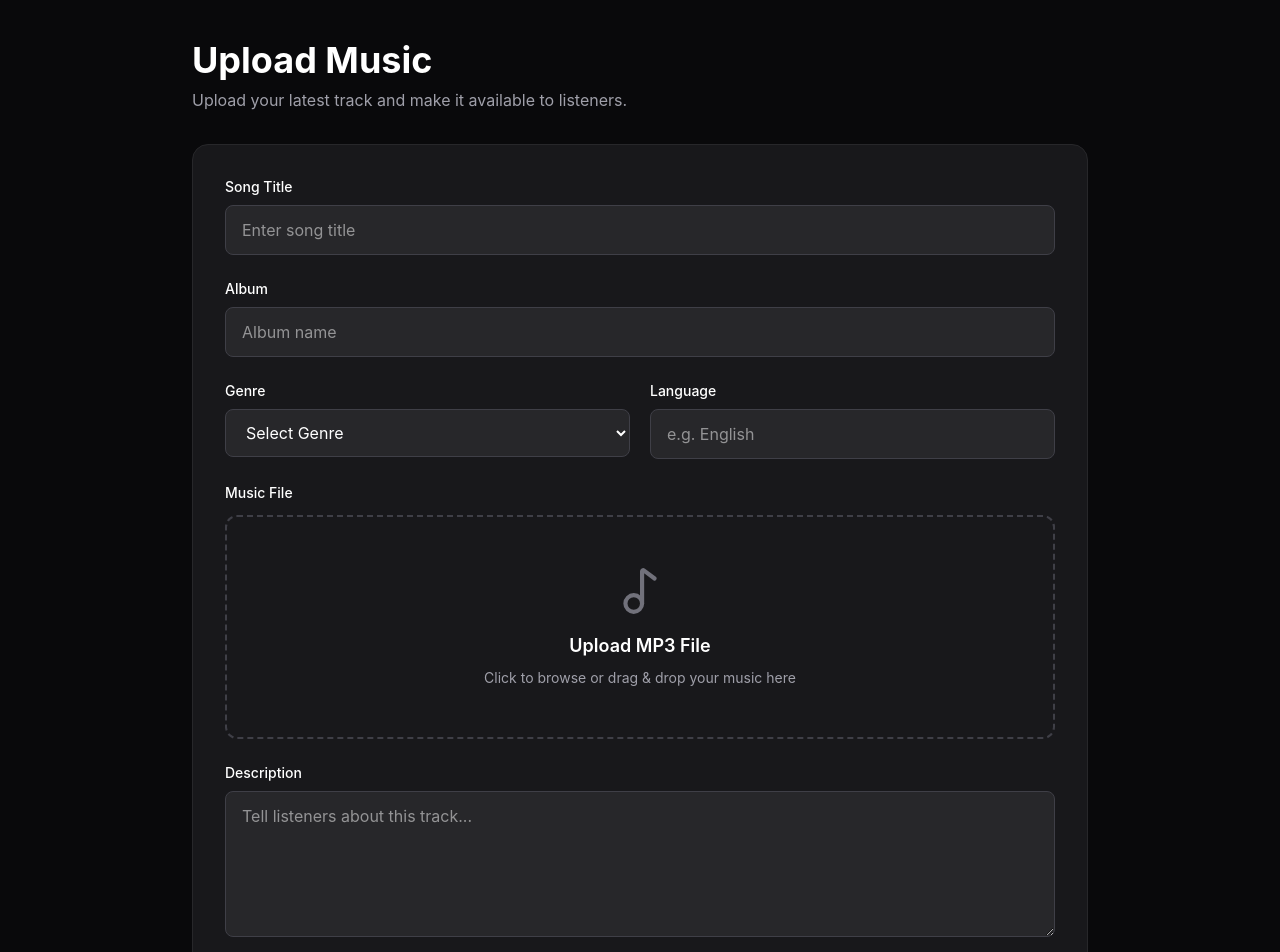
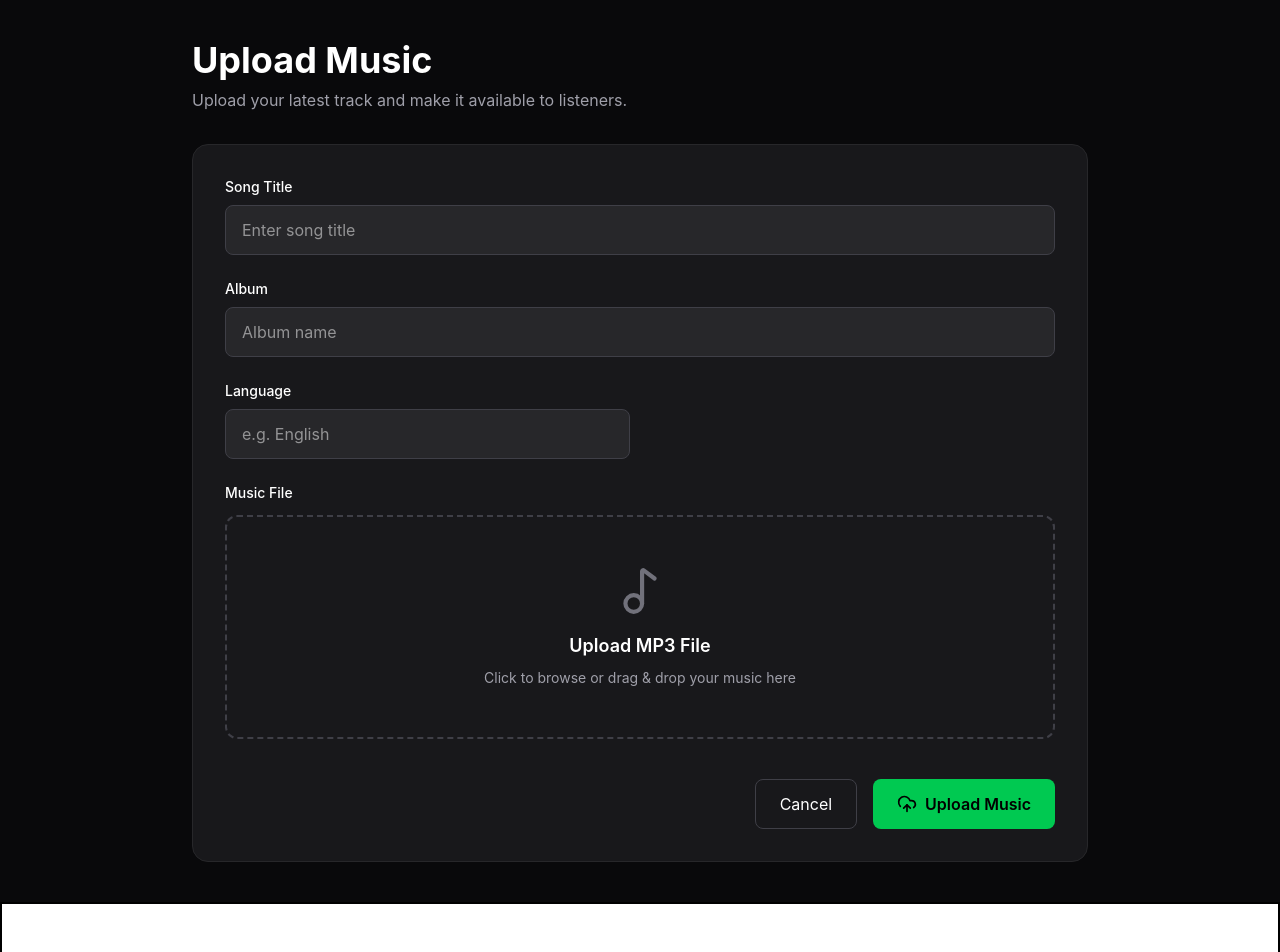
Before and after one commit to SAHIL-DEV-1702/Spotify_Clone_Frontend, a React app: page /upload in a window 1280 px wide. Shown: the top 952 px of the page. Built offline with nearby package versions, Linux system fonts and the light colour scheme; the HTML template or start-up script is replaced by a standard one.

Commit message:
feat: enhance user experience with toast notifications on login and registration; refactor upload music form fields

```diff
--- a/src/App.jsx
+++ b/src/App.jsx
@@ -35,6 +35,7 @@ function App() {
         position="top-right"
         autoClose={2000}
         theme="colored"
+        limit={1}
       />
 
       <div className="img-card-container min-h-screen w-full bg-white-40 border-2 border-black flex flex-col justify-center overflow-scroll hide-scrollbar">
--- a/src/pages/Home.jsx
+++ b/src/pages/Home.jsx
@@ -2,7 +2,7 @@ import { useEffect, useState } from "react";
 import Navbar from "../components/Navbar";
 import MusicCard from "../components/MusicCard";
 import { getAllMusic } from "../service/musicApi";
-import { toast } from "react-toastify";
+
 
 
 export default function Home() {
@@ -18,9 +18,6 @@ export default function Home() {
 
         fetchData();
     }, []);
-
-    toast.success("Home Page")
-
 
     return (
         <div className="min-h-screen bg-zinc-950 text-white">
--- a/src/pages/Login.jsx
+++ b/src/pages/Login.jsx
@@ -1,20 +1,22 @@
-import { Link } from "react-router-dom";
+import { useNavigate,Link} from "react-router-dom";
 import { LogIn, Music2 } from "lucide-react";
 import { useState } from "react";
 import { login } from '../service/authApi.js'
+import { toast } from "react-toastify";
 
 export default function Login() {
 
     const [email, setEmail] = useState("")
     const [password, setPassword] = useState("")
 
+    const navigate = useNavigate();
 
 
-    const submitHandler = (e) => {
+    const submitHandler = async (e) => {
         e.preventDefault()
-        const res = login({ email, password })
-        console.log(res);
-
+        const res = await login({ email, password })
+        navigate("/home")
+        toast.success("Login Sucess", res)
     }
 
 
--- a/src/pages/Register.jsx
+++ b/src/pages/Register.jsx
@@ -2,9 +2,12 @@ import { Link } from "react-router-dom";
 import { UserPlus, Music2 } from "lucide-react";
 import { useState } from "react";
 import { register } from "../service/authApi";
+import { toast } from "react-toastify"
+import { useNavigate } from "react-router-dom";
 
 export default function Register() {
 
+    const navigate = useNavigate();
     const [formdata, setFormdata] = useState({
         name: "",
         email: "",
@@ -24,10 +27,15 @@ export default function Register() {
     const submitHandle = async (e) => {
         e.preventDefault()
         try {
-            const res = await register(formdata);
+            const res = await register(formdata.data);
+            navigate("/")
+            toast.info("register sucessfully");
+
             console.log(res.data);
+
         } catch (err) {
-            console.log(err);
+            toast.error(`${err.response.data}`)
+            console.log(err.response.data);
         }
     }
 
--- a/src/pages/UploadMusic.jsx
+++ b/src/pages/UploadMusic.jsx
@@ -4,15 +4,13 @@ import { uploadMusic } from "../service/musicApi"
 
 export default function UploadMusic() {
     const [formData, setFormData] = useState({
-        songTitle: "",
+        title: "",
         album: "",
-        genre: "",
         language: "",
-        file: null,
-        description: "",
+        music: "",
+
     });
 
-    // Text inputs, textarea, select
     const handleChange = (e) => {
         const { name, value } = e.target;
 
@@ -22,11 +20,11 @@ export default function UploadMusic() {
         }));
     };
 
-    // File input
+
     const handleFileChange = (e) => {
         setFormData((prev) => ({
             ...prev,
-            file: e.target.files[0],
+            music: e.target.files[0],
         }));
     };
 
@@ -35,15 +33,13 @@ export default function UploadMusic() {
 
         const data = new FormData();
 
-        data.append("songTitle", formData.songTitle);
+        data.append("title", formData.title);
         data.append("album", formData.album);
-        data.append("genre", formData.genre);
         data.append("language", formData.language);
-        data.append("description", formData.description);
-        data.append("file", formData.file);
+        data.append("music", formData.music);
 
-        console.log(formData);
-        console.log(data);
+        console.log(formData, "form data printed");
+
 
         uploadMusic(formData);
     };
@@ -65,7 +61,7 @@ export default function UploadMusic() {
                     encType="multipart/form-data"
                 >
 
-                    {/* Song Title */}
+
                     <div>
                         <label className="mb-2 block text-sm font-medium">
                             Song Title
@@ -73,15 +69,15 @@ export default function UploadMusic() {
 
                         <input
                             type="text"
-                            name="songTitle"
-                            value={formData.songTitle}
+                            name="title"
+                            value={formData.title}
                             onChange={handleChange}
                             placeholder="Enter song title"
                             className="w-full rounded-lg border border-zinc-700 bg-zinc-800 px-4 py-3 outline-none focus:border-green-500"
                         />
                     </div>
 
-                    {/* Album */}
+
                     <div>
                         <label className="mb-2 block text-sm font-medium">
                             Album
@@ -99,29 +95,7 @@ export default function UploadMusic() {
 
                     <div className="grid gap-5 md:grid-cols-2">
 
-                        {/* Genre */}
-                        <div>
-                            <label className="mb-2 block text-sm font-medium">
-                                Genre
-                            </label>
 
-                            <select
-                                name="genre"
-                                value={formData.genre}
-                                onChange={handleChange}
-                                className="w-full rounded-lg border border-zinc-700 bg-zinc-800 px-4 py-3 outline-none focus:border-green-500"
-                            >
-                                <option value="">Select Genre</option>
-                                <option value="Pop">Pop</option>
-                                <option value="Rock">Rock</option>
-                                <option value="Hip Hop">Hip Hop</option>
-                                <option value="Jazz">Jazz</option>
-                                <option value="Classical">Classical</option>
-                                <option value="Electronic">Electronic</option>
-                            </select>
-                        </div>
-
-                        {/* Language */}
                         <div>
                             <label className="mb-2 block text-sm font-medium">
                                 Language
@@ -139,7 +113,7 @@ export default function UploadMusic() {
 
                     </div>
 
-                    {/* Music File */}
+
                     <div>
                         <label className="mb-3 block text-sm font-medium">
                             Music File
@@ -153,35 +127,29 @@ export default function UploadMusic() {
                                 Upload MP3 File
                             </h3>
 
-                            <p className="mt-2 text-sm text-zinc-400">
-                                Click to browse or drag & drop your music here
-                            </p>
+
+                            <div>
+                                {formData.music ? (<p className="mt-2 text-sm text-zinc-400">
+                                    {formData.music.name}
+                                </p>) : (<p className="mt-2 text-sm text-zinc-400">
+                                    Click to browse or drag & drop your music here
+                                </p>)}
+                            </div>
+
+
 
                             <input
                                 type="file"
-                                name="file"
+                                name="music"
                                 accept=".mp3,audio/*"
                                 onChange={handleFileChange}
                                 className="hidden"
+
                             />
                         </label>
                     </div>
 
-                    {/* Description */}
-                    <div>
-                        <label className="mb-2 block text-sm font-medium">
-                            Description
-                        </label>
 
-                        <textarea
-                            rows={5}
-                            name="description"
-                            value={formData.description}
-                            onChange={handleChange}
-                            placeholder="Tell listeners about this track..."
-                            className="w-full rounded-lg border border-zinc-700 bg-zinc-800 px-4 py-3 outline-none focus:border-green-500"
-                        />
-                    </div>
 
                     <div className="flex justify-end gap-4 pt-4">
                         <button
```
